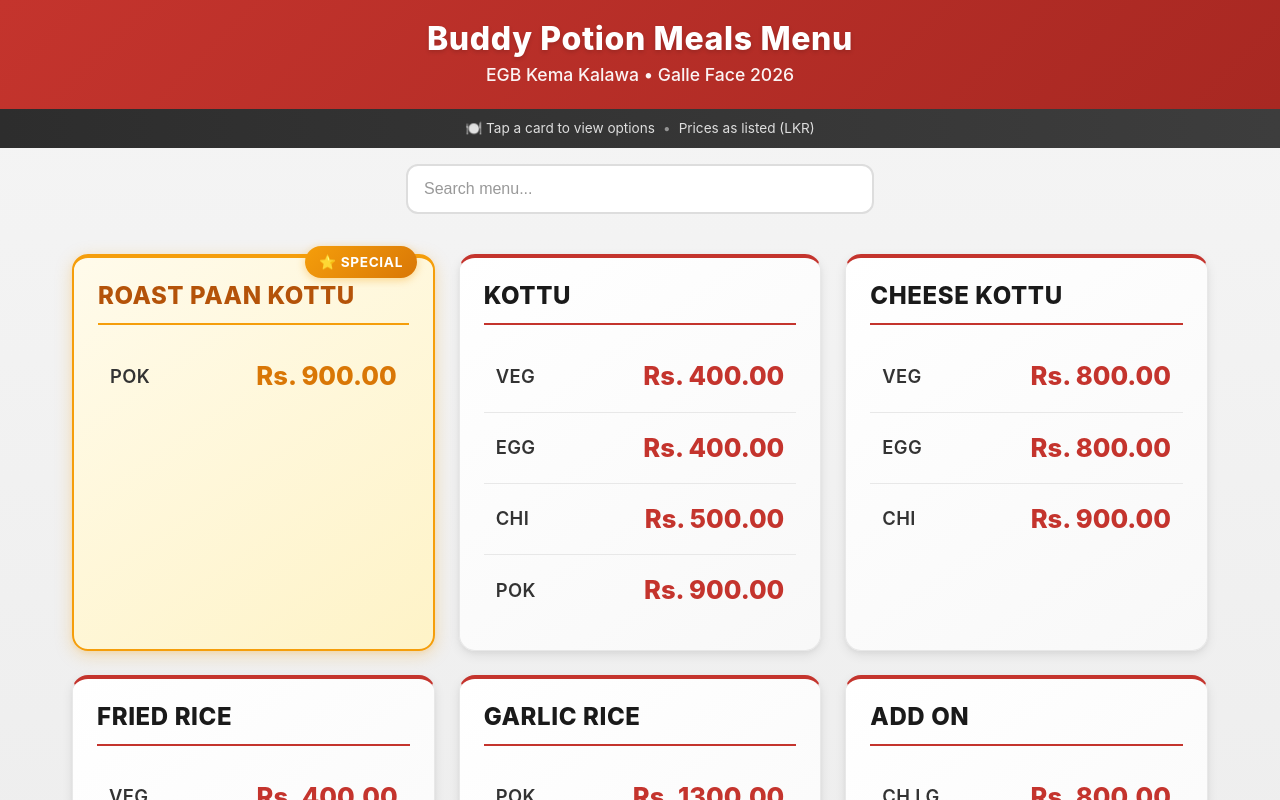
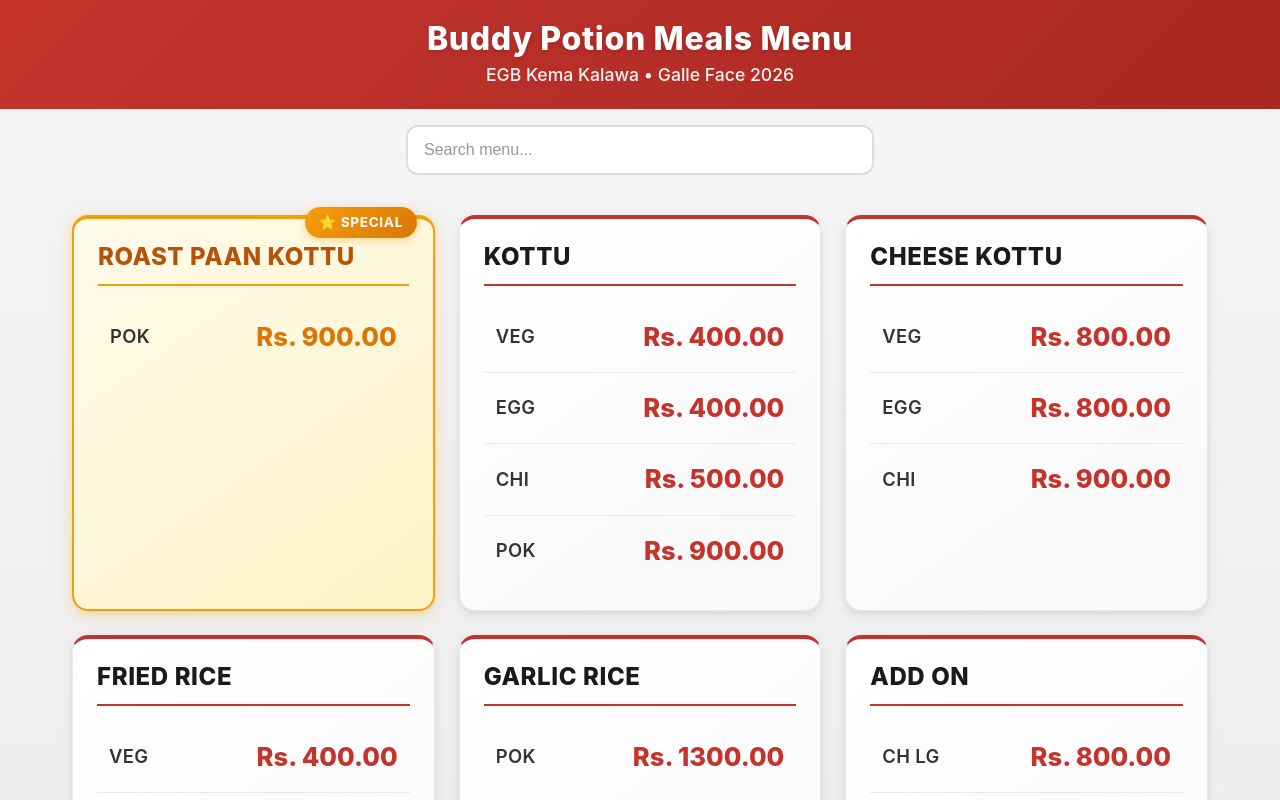
Before and after one commit to Ceylon-Curry-Pot/Galle-Face-Online-Menu, a React (Vite) app: page / in a window 1280 px wide. Shown: the top 800 px of the page. Built offline with nearby package versions, Linux system fonts and the light colour scheme.

Commit message:
removed info strip

```diff
--- a/src/App.tsx
+++ b/src/App.tsx
@@ -44,12 +44,6 @@ function App() {
         <p className="header__subtitle">{MENU_SUBTITLE}</p>
       </header>
 
-      {/* Info Strip */}
-      <div className="info-strip">
-        <span className="info-strip__text">🍽️ Tap a card to view options</span>
-        <span className="info-strip__divider">•</span>
-        <span className="info-strip__text">Prices as listed (LKR)</span>
-      </div>
 
       {/* Search Bar */}
       <div className="search-container">
```
